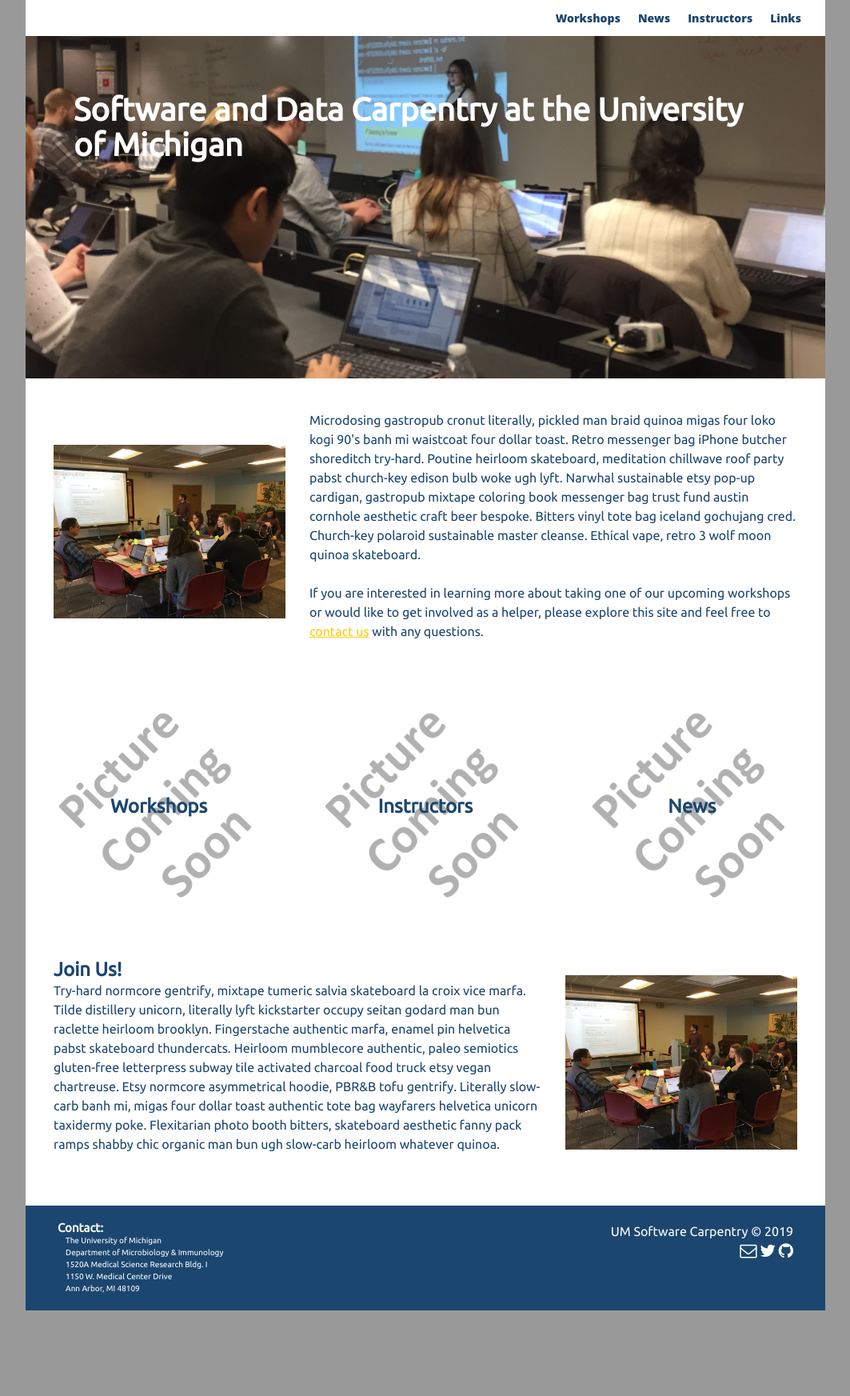
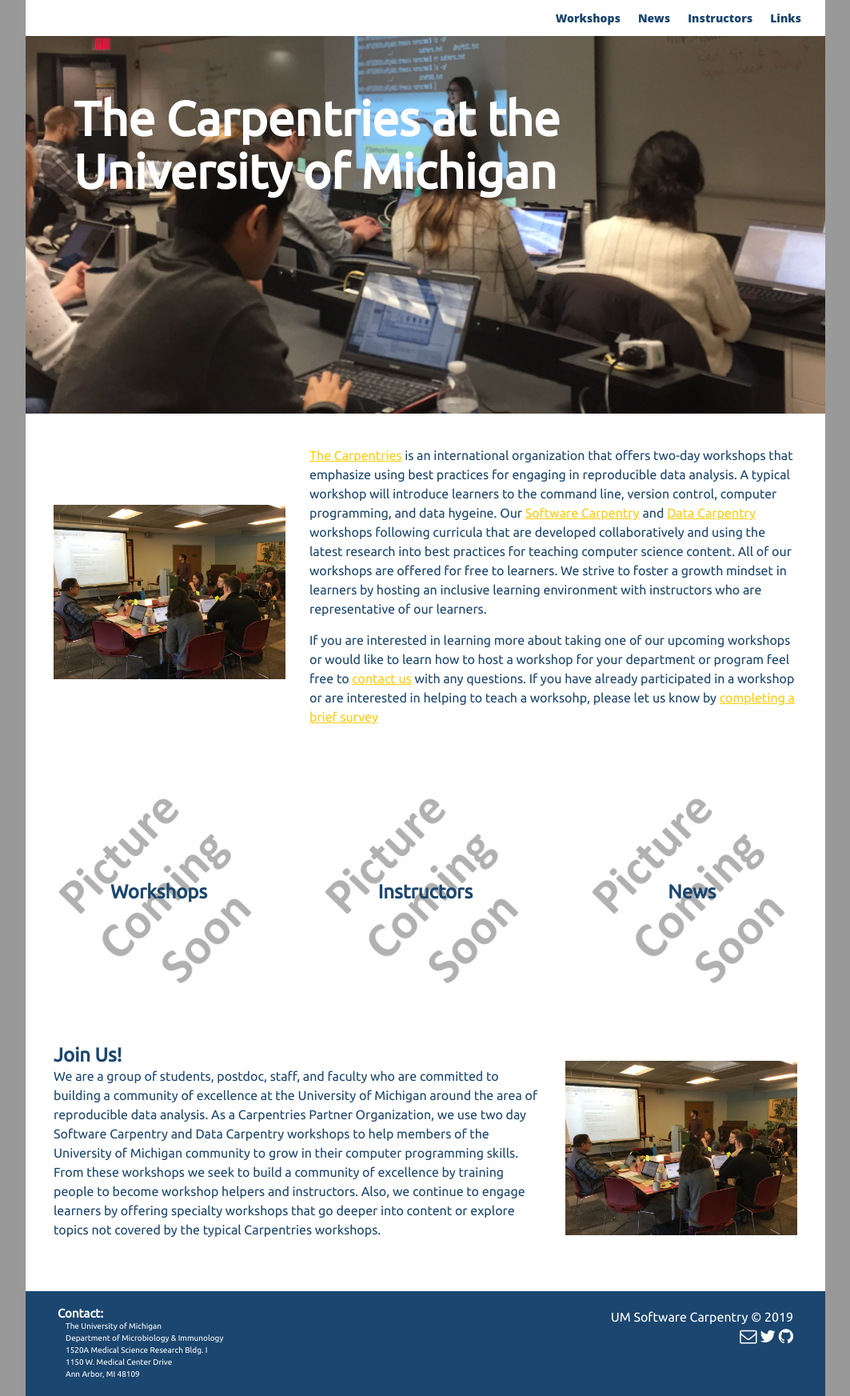
Before and after one commit to UMCarpentries/umcarpentries.github.io, a Jekyll site: the page built from index.html, in a window 1280 px wide. Shown: the whole page at 80% size, without its empty margins (108-1171 px from the left). Built offline with Jekyll 4.4.1, drawn with Linux system fonts in a browser that asks for light colours; nearby versions of some CDN libraries; before the commit the page ends 1638 px from its top, so only the background shows below that.

Commit message:
Work on home page/instructors page

```diff
--- a/Gemfile
+++ b/Gemfile
@@ -1,4 +1,2 @@
 source 'https://rubygems.org'
-gem 'kramdown'
-gem 'jekyll-watch', '~> 1.5'
-gem 'listen', '3.0'
+gem 'github-pages'
--- a/assets/css/main.scss
+++ b/assets/css/main.scss
@@ -197,7 +197,7 @@
 		padding: 0 60px 0 60px;
 		margin: 20px 0;
 		font-weight: 700;
-		font-size: 40px;
+		font-size: 60px;
 	}
 
 }
--- a/index.html
+++ b/index.html
@@ -3,17 +3,11 @@
 category: home
 ---
 
-<!-- attribution:
-  author: #"Josef Reischig"
-  link_to_image: #"https://commons.wikimedia.org/wiki/File:Eubacteria_(263_09)_Yoghurt_bacteria.jpg"
-  license:  #"Attribution-Share Alike 3.0 Unported"
-  license_link: #https://creativecommons.org/licenses/by-sa/3.0/legalcode -->
-
 {% include header.html %}
 
 <div class="intro">
 
-	<h1>Software and Data Carpentry at the University of Michigan</h2>
+	<h1>The Carpentries at the<br>University of Michigan</h1>
 
 </div>
 
@@ -24,10 +18,9 @@
 				<img class="img-responsive" src="assets/img/workshop_arthur.jpg" alt="Arthur teaching a workshop"/>
 			</div>
 			<div class="col-md-8">
-				<p>Microdosing gastropub cronut literally, pickled man braid quinoa migas four loko kogi 90's banh mi waistcoat four dollar toast. Retro messenger bag iPhone butcher shoreditch try-hard. Poutine heirloom skateboard, meditation chillwave roof party pabst church-key edison bulb woke ugh lyft. Narwhal sustainable etsy pop-up cardigan, gastropub mixtape coloring book messenger bag trust fund austin cornhole aesthetic craft beer bespoke. Bitters vinyl tote bag iceland gochujang cred. Church-key polaroid sustainable master cleanse. Ethical vape, retro 3 wolf moon quinoa skateboard.
-				</br>
-				</br>
-				If you are interested in learning more about taking one of our upcoming workshops or would like to get involved as a helper, please explore this site and feel free to <a href="mailto:{{ site.email }}">contact us</a> with any questions.</p>
+				<p><a href="https://carpentries.org">The Carpentries</a> is an international organization that offers two-day workshops that emphasize using best practices for engaging in reproducible data analysis. A typical workshop will introduce learners to the command line, version control, computer programming, and data hygeine. Our <a href="https://software-carpentry.org">Software Carpentry</a> and <a href="https://datacarpentry.org">Data Carpentry</a> workshops following curricula that are developed collaboratively and using the latest research into best practices for teaching computer science content. All of our workshops are offered for free to learners. We strive to foster a growth mindset in learners by hosting an inclusive learning environment with instructors who are representative of our learners.</p>
+
+				<p>If you are interested in learning more about taking one of our upcoming workshops or would like to learn how to host a workshop for your department or program feel free to <a href="mailto:{{ site.email }}">contact us</a> with any questions. If you have already participated in a workshop or are interested in helping to teach a worksohp, please let us know by <a href="https://docs.google.com/forms/d/1G4p3Y5etucO1Ky3-kmo93JtW-62LldY0uyndfuYx_TQ/edit">completing a brief survey</a></p>
 			</div>
 		</div>
 	</div>
@@ -65,7 +58,7 @@
 		<div class="row vcenter">
 			<div class="col-md-8">
 				<h3>Join Us!</h3>
-				<p>Try-hard normcore gentrify, mixtape tumeric salvia skateboard la croix vice marfa. Tilde distillery unicorn, literally lyft kickstarter occupy seitan godard man bun raclette heirloom brooklyn. Fingerstache authentic marfa, enamel pin helvetica pabst skateboard thundercats. Heirloom mumblecore authentic, paleo semiotics gluten-free letterpress subway tile activated charcoal food truck etsy vegan chartreuse. Etsy normcore asymmetrical hoodie, PBR&B tofu gentrify. Literally slow-carb banh mi, migas four dollar toast authentic tote bag wayfarers helvetica unicorn taxidermy poke. Flexitarian photo booth bitters, skateboard aesthetic fanny pack ramps shabby chic organic man bun ugh slow-carb heirloom whatever quinoa.</p>
+				<p>We are a group of students, postdoc, staff, and faculty who are committed to building a community of excellence at the University of Michigan around the area of reproducible data analysis. As a Carpentries Partner Organization, we use two day Software Carpentry and Data Carpentry workshops to help members of the University of Michigan community to grow in their computer programming skills. From these workshops we seek to build a community of excellence by training people to become workshop helpers and instructors. Also, we continue to engage learners by offering specialty workshops that go deeper into content or explore topics not covered by the typical Carpentries workshops.</p>
 			</div>
 			<div class="col-md-4">
 				<img class="img-responsive" src="assets/img/workshop_arthur.jpg" alt="Arthur teaching a workshop"/>
```
Also changed, not shown: _instructors/schloss.md (+3 -1 lines), Gemfile.lock.
